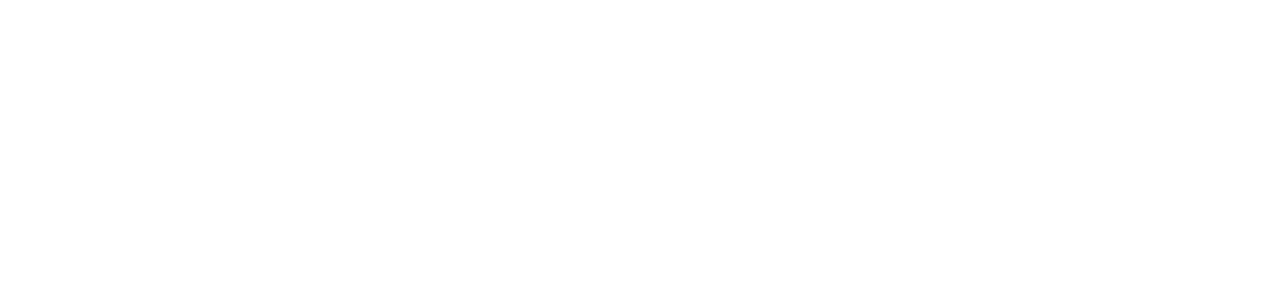
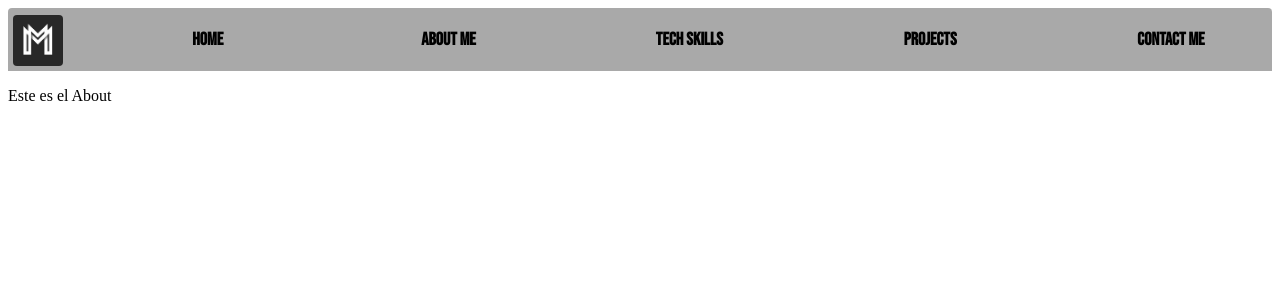
Before and after one commit to MarcosMoreno0912/Portfolio_Marcos, a React (Vite) app in the folder Client/: page /about in a window 1280 px wide. Before the commit this address had no page. Shown: the top 300 px of the page. Built offline with nearby package versions, Linux system fonts and the light colour scheme.

Commit message:
Creation About view

```diff
--- a/Client/src/App.jsx
+++ b/Client/src/App.jsx
@@ -1,14 +1,22 @@
-import { useState } from 'react'
-import { Routes, Route } from 'react-router-dom';
+import { useState } from 'react';
+import { Routes, Route, useLocation } from 'react-router-dom';
+import NavBar from './components/NavBar/NavBar.jsx';
 import Home from './views/Home/Home.jsx';
+import AboutMe from './views/AboutMe/AboutMe.jsx';
 import './App.module.css'
 
 const App = () => {
+  const location = useLocation();
+
+
+  const navRoutes = ['/about'];
 
   return (
     <div>
+      {navRoutes.includes(location.pathname) && <NavBar />}
       <Routes>
         <Route path="/" element={<Home />} />
+        <Route path="/about" element={<AboutMe />} />
       </Routes>
     </div>
   )
--- a/Client/src/components/NavBar/NavBar.jsx
+++ b/Client/src/components/NavBar/NavBar.jsx
@@ -7,6 +7,10 @@
 
 	const handleHomeClick = () => {
 		navigate('/')
+	};
+
+	const handleAboutClick = () => {
+		navigate('/about')
 	};
 
 	return (
@@ -21,7 +25,7 @@
 			</button>
 
 			<button>
-    		<span className={style.box}>
+    		<span className={style.box} onClick={handleAboutClick}>
         	About Me
     		</span>
 			</button>
--- /dev/null
+++ b/Client/src/views/AboutMe/AboutMe.jsx
@@ -0,0 +1,15 @@
+import React from 'react';
+import style from './AboutMe.module.css';
+
+const AboutMe = () => {
+
+	return (
+		<>
+		  <div>
+		  	<p>Este es el About</p>
+			</div>
+		</>
+	)
+}
+
+export default AboutMe;
```
Also changed, not shown: Client/src/views/AboutMe/AboutMe.module.css (added).
